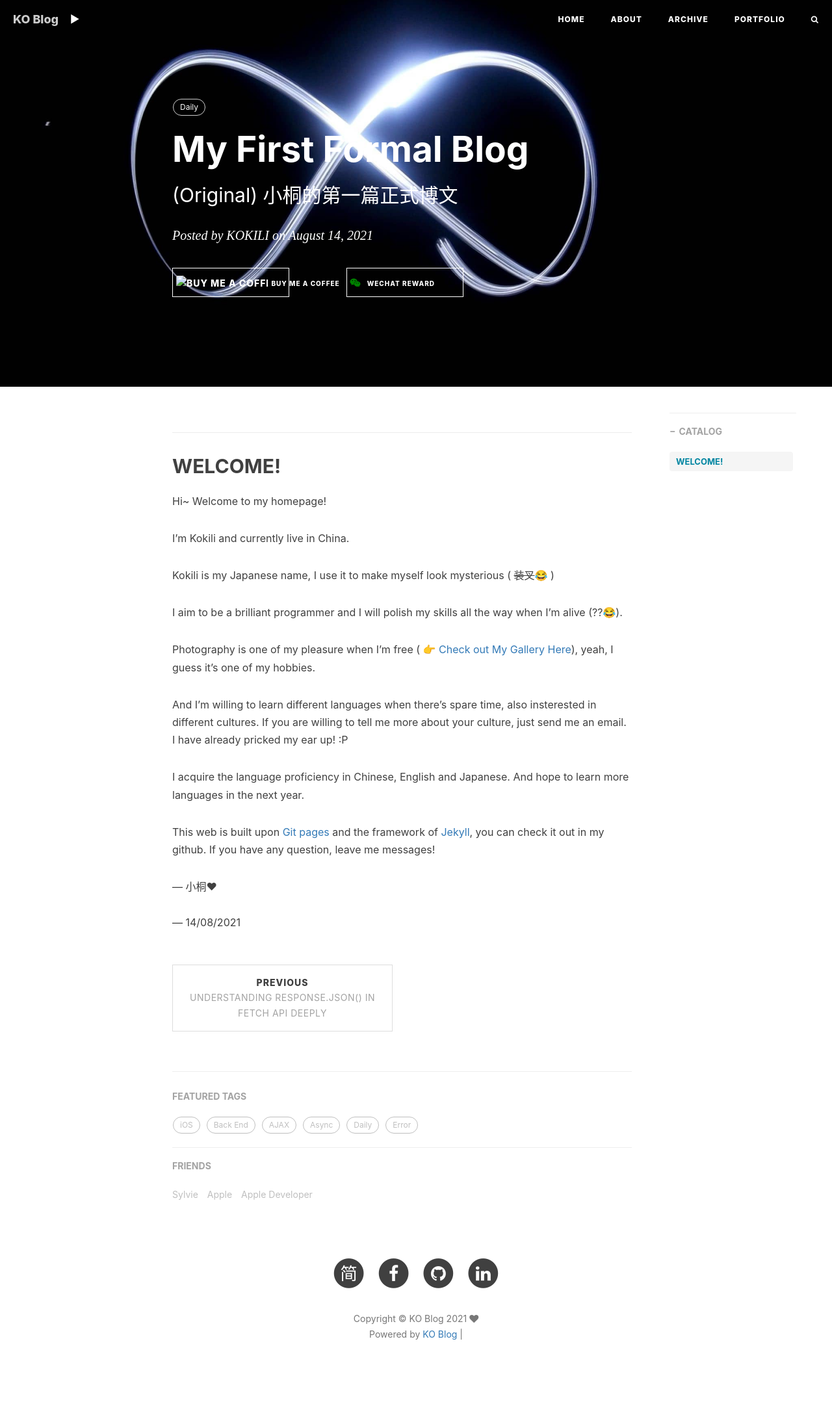
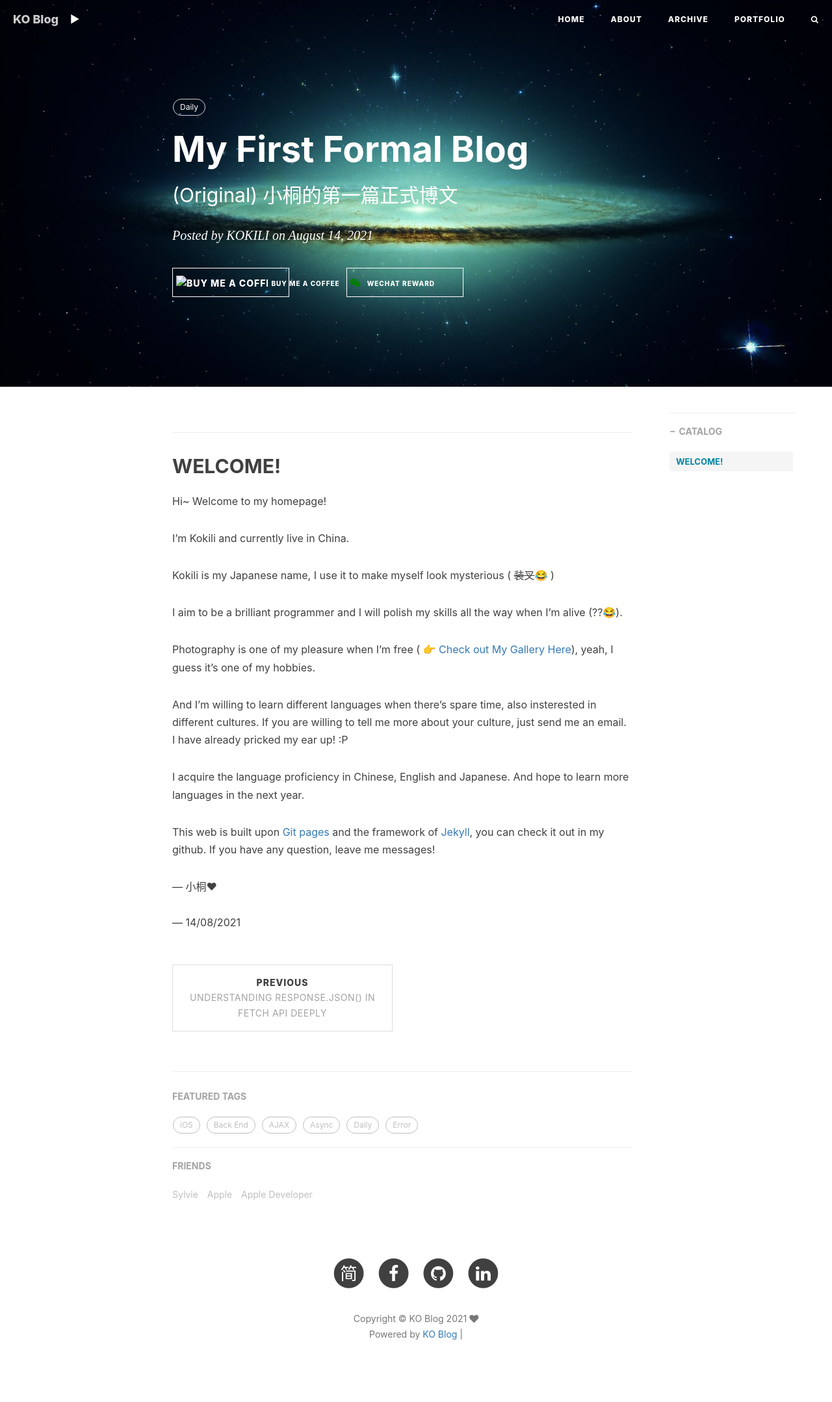
Before and after one commit to kkkokili/kkkokili.github.io, a Jekyll site: the page built from _posts/2021-08-14-My-First-Blog.md, in a window 1280 px wide. Shown: the whole page at 65% size. Built offline with Jekyll 4.4.1, drawn with Linux system fonts in a browser that asks for light colours; nearby versions of some CDN libraries; comment, search, counter and statistics services are not loaded.

Commit message:
Update 2021-08-14-My-First-Blog.md

```diff
--- a/_posts/2021-08-14-My-First-Blog.md
+++ b/_posts/2021-08-14-My-First-Blog.md
@@ -4,7 +4,7 @@ title:      My First Formal Blog
 subtitle:   (Original) 小桐的第一篇正式博文
 date:       2021-08-14
 author:     KOKILI
-header-img: img/post-bg-infinity.jpg
+header-img: img/galaxy-min.jpg
 catalog: true
 stickie: true
 tags:
```
